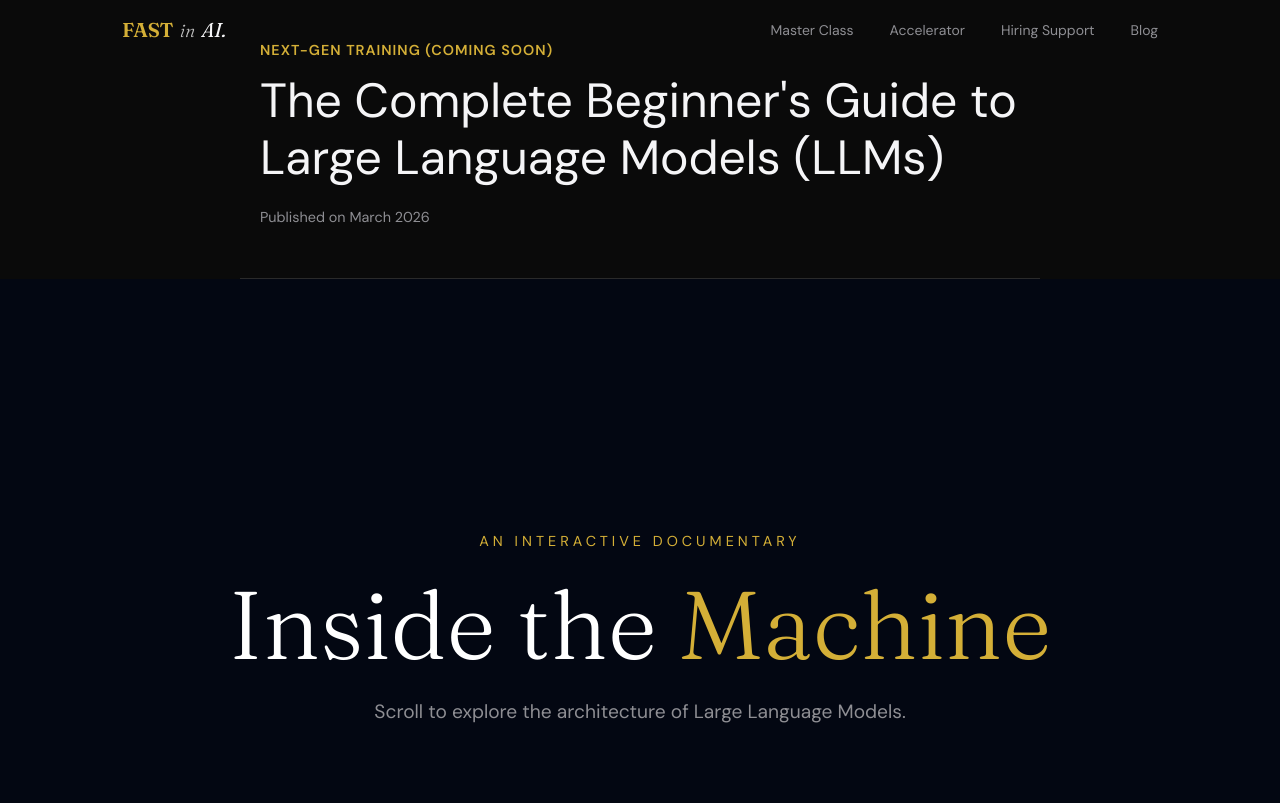
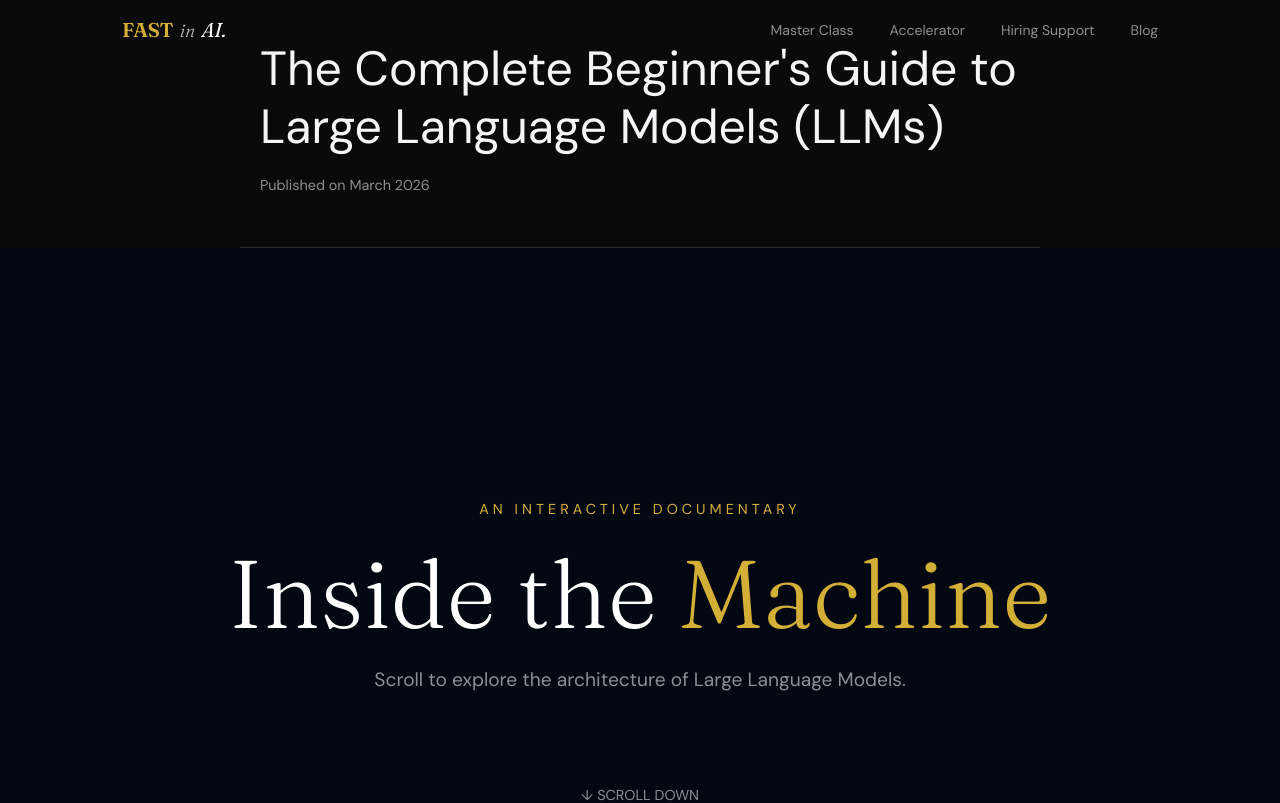
Before and after one commit to iampraveenvemula/fastinai, a React (Vite) app: page /blog/understanding-llm-models-complete-guide in a window 1280 px wide. Shown: the top 803 px of the page. Built offline with nearby package versions, Linux system fonts and the light colour scheme.

Commit message:
chore: sync final scrollytelling cleanup to main after squash merge

```diff
--- a/package.json
+++ b/package.json
@@ -13,6 +13,7 @@
     "framer-motion": "^12.36.0",
     "lucide-react": "^0.575.0",
     "mermaid": "^11.13.0",
+    "playwright": "^1.58.2",
     "react": "^19.2.0",
     "react-dom": "^19.2.0",
     "react-markdown": "^10.1.0",
--- a/src/components/BlogPost.jsx
+++ b/src/components/BlogPost.jsx
@@ -12,9 +12,6 @@ export default function BlogPost({ title, date, content }) {
     <div style={{ minHeight: '100vh', background: 'var(--bg)', display: 'flex', flexDirection: 'column' }}>
       <Navbar />
       <div style={{ padding: '40px 20px', borderBottom: '1px solid var(--border)', paddingBottom: '30px', maxWidth: '800px', margin: '0 auto', width: '100%' }}>
-        <div style={{ color: 'var(--primary)', marginBottom: '10px', fontSize: '0.9rem', fontWeight: 600, textTransform: 'uppercase', letterSpacing: '1px' }}>
-          Next-Gen Training (Coming Soon)
-        </div>
         <h1 style={{ fontSize: 'clamp(2rem, 5vw, 3rem)', lineHeight: 1.2, marginBottom: '20px', color: 'var(--text)' }}>
           {title}
         </h1>
```
Also changed, not shown: 1 other file (tests, documents, lock files or other folders).
